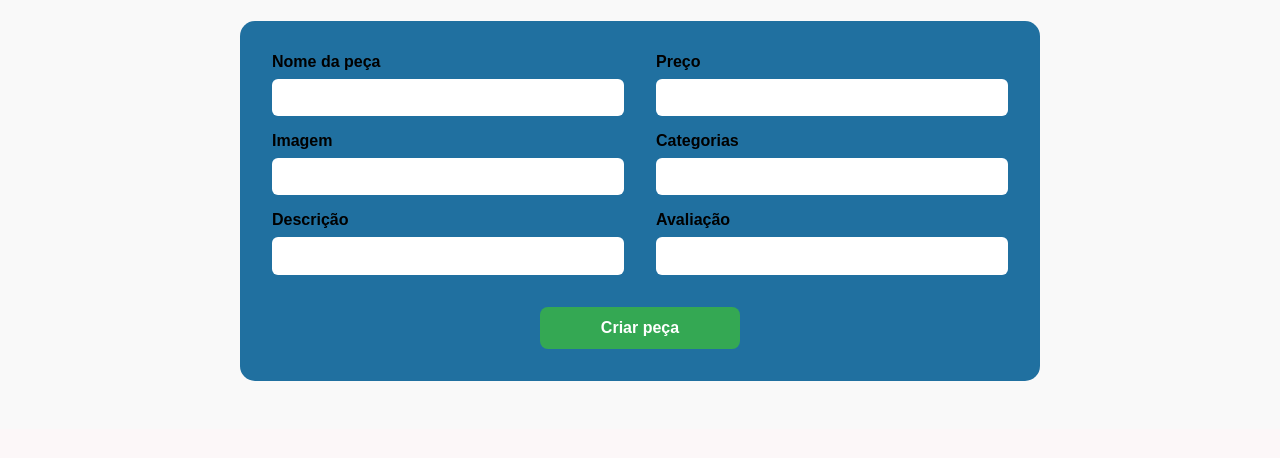
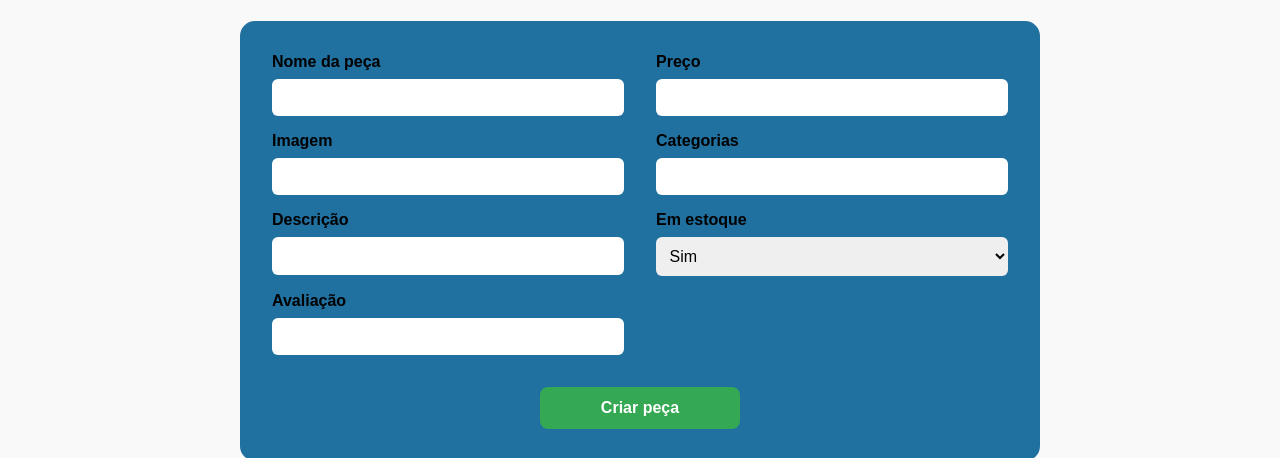
Before and after one commit to Esther-Freixo/Tarefa-API, a website with bundled scripts: page adicionar.html in a window 1280 px wide. Shown: the part 270-728 px from the top of the page. Built offline with nearby package versions, Linux system fonts and the light colour scheme.

Commit message:
fix: missing item

```diff
--- a/adicionar.html
+++ b/adicionar.html
@@ -48,6 +48,15 @@
         </div>
 
         <div>
+            <label>Em estoque</label>
+            <select id="inStock" name="inStock">
+              <option value="true">Sim</option>
+              <option value="false">Não</option>
+            </select>
+          </div>
+
+
+        <div>
           <label for="rating">Avaliação</label>
           <input type="number" step="0.1" id="rating" required>
         </div>
--- a/adicionar.js
+++ b/adicionar.js
@@ -9,6 +9,7 @@ document.getElementById("add-form").addEventListener("submit", async (event) =>
         image: document.getElementById("image").value,
         category: document.getElementById("category").value,
         description: document.getElementById("description").value,
+        inStock: document.getElementById("inStock").value === "true",
         rating: parseFloat(document.getElementById("rating").value),
     };
 
```
